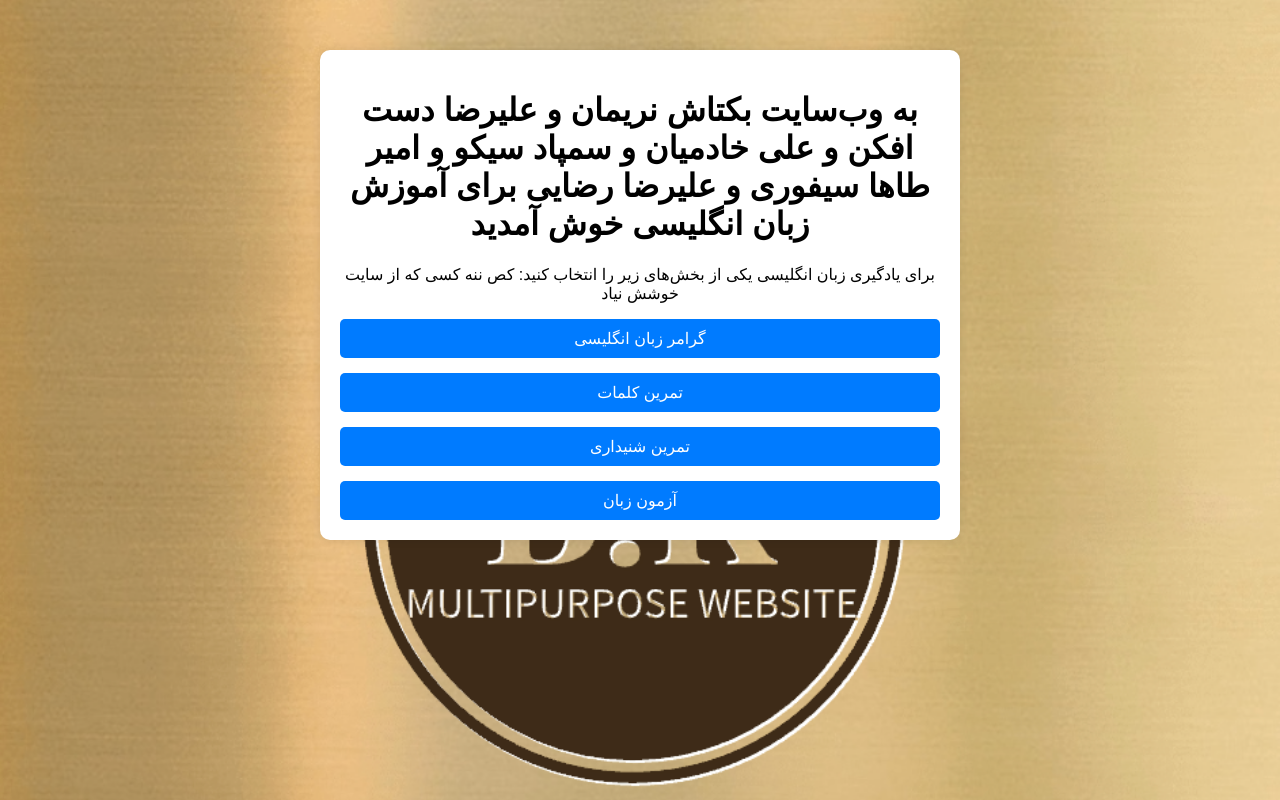
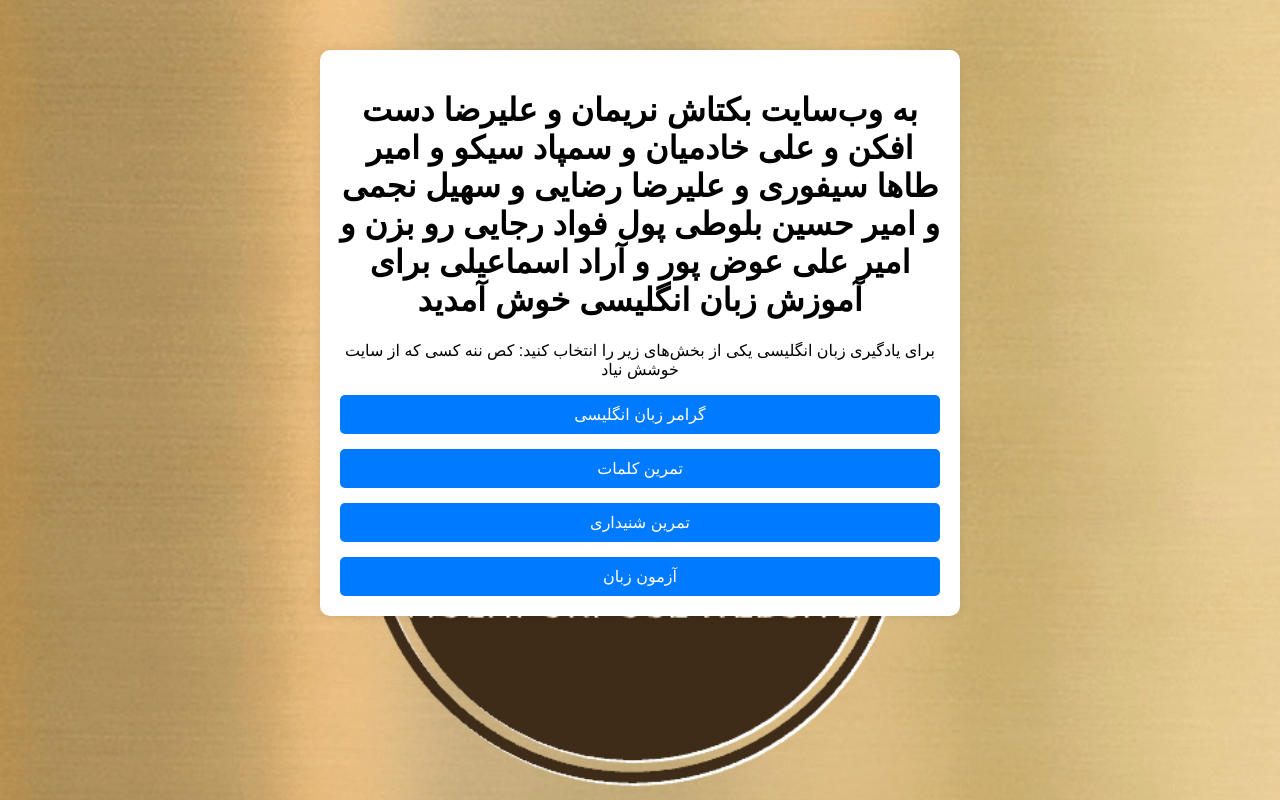
Before and after one commit to baktash-1234/baki, a plain HTML site: page index.html in a window 1280 px wide. Drawn offline with Linux system fonts and the light colour scheme.

Commit message:
Update index.html

```diff
--- a/index.html
+++ b/index.html
@@ -49,7 +49,7 @@
 </head>
 <body>
     <div class="container">
-        <h1>به وب‌سایت بکتاش نریمان و علیرضا دست افکن و علی خادمیان و سمپاد سیکو و امیر طاها سیفوری و علیرضا رضایی برای آموزش زبان انگلیسی خوش آمدید</h1>
+        <h1>به وب‌سایت بکتاش نریمان و علیرضا دست افکن و علی خادمیان و سمپاد سیکو و امیر طاها سیفوری و علیرضا رضایی و سهیل نجمی و امیر حسین بلوطی پول فواد رجایی رو بزن و امیر علی عوض پور و آراد اسماعیلی  برای آموزش زبان انگلیسی خوش آمدید</h1>
         <p>برای یادگیری زبان انگلیسی یکی از بخش‌های زیر را انتخاب کنید: کص ننه کسی که از سایت خوشش نیاد </p>
         <div class="menu">
             <a href="grammar.html">گرامر زبان انگلیسی</a>
```
